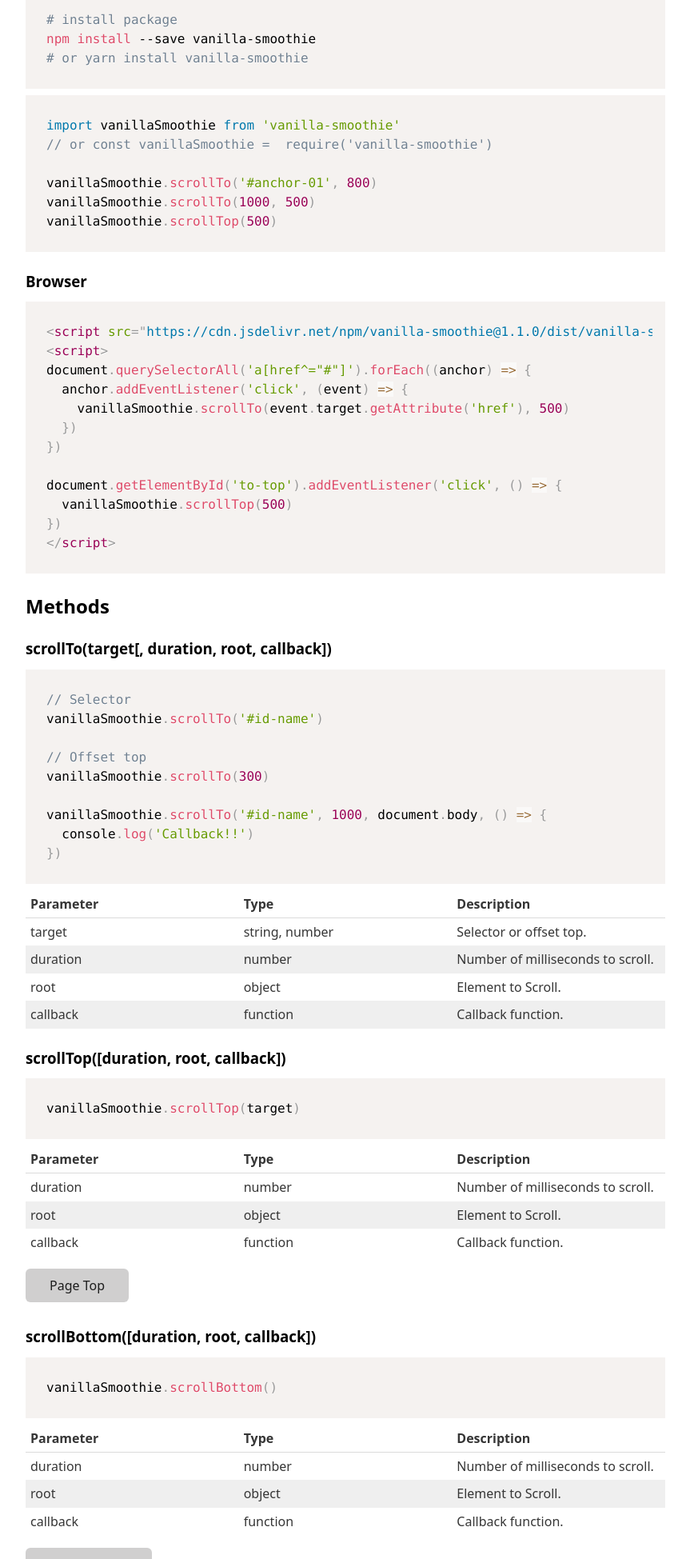
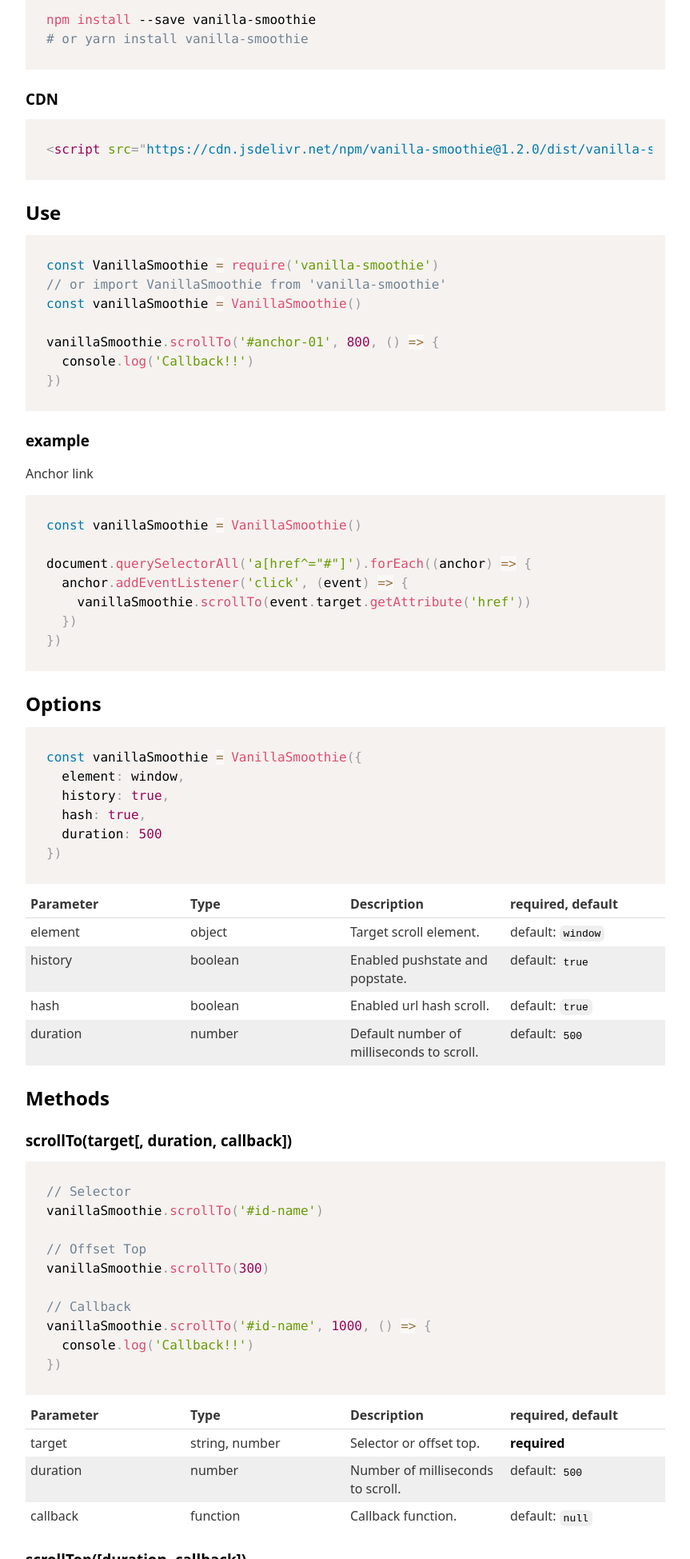
Before and after one commit to kimulaco/vanilla-smoothie, a website: page docs/index.html in a window 1280 px wide. Shown: the part 851-2800 px from the top of the page at 80% size, without its empty margins (208-1071 px from the left). Drawn offline with nearby package versions, Linux system fonts and the light colour scheme.

Commit message:
change babel to vanilla

```diff
--- a/docs/index.html
+++ b/docs/index.html
@@ -23,41 +23,82 @@
 
 
 <h2 id="overview">Overview</h2>
-<p>A minimal smooth scroll library based on vanilla JavaScript.</p>
+<p>A minimal smooth scroll library based on vanilla JavaScript. Compressed file size is about 2KB.</p>
 <p>This library has no dependencies on other libraries. So you can easily use it without being influenced by the presence of the framework.</p>
+<h2 id="install">Install</h2>
+<h3 id="npm">npm</h3>
+<pre><code class="language-shell">npm install --save vanilla-smoothie
+# or yarn install vanilla-smoothie</code></pre>
+<h3 id="cdn">CDN</h3>
+<pre><code class="language-html">&lt;script src=&quot;https://cdn.jsdelivr.net/npm/vanilla-smoothie@1.2.0/dist/vanilla-smoothie.min.js&quot;&gt;&lt;/script&gt;</code></pre>
 <h2 id="use">Use</h2>
-<h3 id="api">API</h3>
-<pre><code class="language-shell"># install package
-npm install --save vanilla-smoothie
-# or yarn install vanilla-smoothie</code></pre>
-<pre><code class="language-js">import vanillaSmoothie from &#39;vanilla-smoothie&#39;
-// or const vanillaSmoothie =  require(&#39;vanilla-smoothie&#39;)
+<pre><code class="language-js">const VanillaSmoothie = require(&#39;vanilla-smoothie&#39;)
+// or import VanillaSmoothie from &#39;vanilla-smoothie&#39;
+const vanillaSmoothie = VanillaSmoothie()
 
-vanillaSmoothie.scrollTo(&#39;#anchor-01&#39;, 800)
-vanillaSmoothie.scrollTo(1000, 500)
-vanillaSmoothie.scrollTop(500)</code></pre>
-<h3 id="browser">Browser</h3>
-<pre><code class="language-html">&lt;script src=&quot;https://cdn.jsdelivr.net/npm/vanilla-smoothie@1.1.0/dist/vanilla-smoothie.min.js&quot;&gt;&lt;/script&gt;
-&lt;script&gt;
+vanillaSmoothie.scrollTo(&#39;#anchor-01&#39;, 800, () =&gt; {
+  console.log(&#39;Callback!!&#39;)
+})</code></pre>
+<h3 id="example">example</h3>
+<p>Anchor link</p>
+<pre><code class="language-js">const vanillaSmoothie = VanillaSmoothie()
+
 document.querySelectorAll(&#39;a[href^=&quot;#&quot;]&#39;).forEach((anchor) =&gt; {
   anchor.addEventListener(&#39;click&#39;, (event) =&gt; {
-    vanillaSmoothie.scrollTo(event.target.getAttribute(&#39;href&#39;), 500)
+    vanillaSmoothie.scrollTo(event.target.getAttribute(&#39;href&#39;))
   })
-})
-
-document.getElementById(&#39;to-top&#39;).addEventListener(&#39;click&#39;, () =&gt; {
-  vanillaSmoothie.scrollTop(500)
-})
-&lt;/script&gt;</code></pre>
+})</code></pre>
+<h2 id="options">Options</h2>
+<pre><code class="language-js">const vanillaSmoothie = VanillaSmoothie({
+  element: window,
+  history: true,
+  hash: true,
+  duration: 500
+})</code></pre>
+<table>
+<thead>
+<tr>
+<th>Parameter</th>
+<th>Type</th>
+<th>Description</th>
+<th>required, default</th>
+</tr>
+</thead>
+<tbody><tr>
+<td>element</td>
+<td>object</td>
+<td>Target scroll element.</td>
+<td>default: <code>window</code></td>
+</tr>
+<tr>
+<td>history</td>
+<td>boolean</td>
+<td>Enabled pushstate and popstate.</td>
+<td>default: <code>true</code></td>
+</tr>
+<tr>
+<td>hash</td>
+<td>boolean</td>
+<td>Enabled url hash scroll.</td>
+<td>default: <code>true</code></td>
+</tr>
+<tr>
+<td>duration</td>
+<td>number</td>
+<td>Default number of milliseconds to scroll.</td>
+<td>default: <code>500</code></td>
+</tr>
+</tbody></table>
 <h2 id="methods">Methods</h2>
-<h3 id="scrolltotarget-duration-root-callback">scrollTo(target[, duration, root, callback])</h3>
+<h3 id="scrolltotarget-duration-callback">scrollTo(target[, duration, callback])</h3>
 <pre><code class="language-js">// Selector
 vanillaSmoothie.scrollTo(&#39;#id-name&#39;)
 
-// Offset top
+// Offset Top
 vanillaSmoothie.scrollTo(300)
 
-vanillaSmoothie.scrollTo(&#39;#id-name&#39;, 1000, document.body, () =&gt; {
+// Callback
+vanillaSmoothie.scrollTo(&#39;#id-name&#39;, 1000, () =&gt; {
   console.log(&#39;Callback!!&#39;)
 })</code></pre>
 <table>
@@ -66,80 +107,79 @@
 <th>Parameter</th>
 <th>Type</th>
 <th>Description</th>
+<th>required, default</th>
 </tr>
 </thead>
 <tbody><tr>
 <td>target</td>
 <td>string, number</td>
 <td>Selector or offset top.</td>
+<td><strong>required</strong></td>
 </tr>
 <tr>
 <td>duration</td>
 <td>number</td>
 <td>Number of milliseconds to scroll.</td>
-</tr>
-<tr>
-<td>root</td>
-<td>object</td>
-<td>Element to Scroll.</td>
+<td>default: <code>500</code></td>
 </tr>
 <tr>
 <td>callback</td>
 <td>function</td>
 <td>Callback function.</td>
+<td>default: <code>null</code></td>
 </tr>
 </tbody></table>
-<h3 id="scrolltopduration-root-callback">scrollTop([duration, root, callback])</h3>
-<pre><code class="language-js">vanillaSmoothie.scrollTop(target)</code></pre>
+<h3 id="scrolltopduration-callback">scrollTop([duration, callback])</h3>
+<pre><code class="language-js">vanillaSmoothie.scrollTop(1000, () =&gt; {
+  console.log(&#39;Callback!!&#39;)
+})</code></pre>
 <table>
 <thead>
 <tr>
 <th>Parameter</th>
 <th>Type</th>
 <th>Description</th>
+<th>required, default</th>
 </tr>
 </thead>
 <tbody><tr>
 <td>duration</td>
 <td>number</td>
 <td>Number of milliseconds to scroll.</td>
-</tr>
-<tr>
-<td>root</td>
-<td>object</td>
-<td>Element to Scroll.</td>
+<td>default: <code>500</code></td>
 </tr>
 <tr>
 <td>callback</td>
 <td>function</td>
 <td>Callback function.</td>
+<td>default: <code>null</code></td>
 </tr>
 </tbody></table>
 <p><button type="button" class="js-button-top">Page Top</button></p>
-<h3 id="scrollbottomduration-root-callback">scrollBottom([duration, root, callback])</h3>
-<pre><code class="language-js">vanillaSmoothie.scrollBottom()</code></pre>
+<h3 id="scrollbottomduration-callback">scrollBottom([duration, callback])</h3>
+<pre><code class="language-js">vanillaSmoothie.scrollBottom(1000, () =&gt; {
+  console.log(&#39;Callback!!&#39;)
+})</code></pre>
 <table>
 <thead>
 <tr>
 <th>Parameter</th>
 <th>Type</th>
 <th>Description</th>
+<th>required, default</th>
 </tr>
 </thead>
 <tbody><tr>
 <td>duration</td>
 <td>number</td>
 <td>Number of milliseconds to scroll.</td>
-</tr>
-<tr>
-<td>root</td>
-<td>object</td>
-<td>Element to Scroll.</td>
+<td>default: <code>500</code></td>
 </tr>
 <tr>
 <td>callback</td>
 <td>function</td>
 <td>Callback function.</td>
+<td>default: <code>null</code></td>
 </tr>
 </tbody></table>
 <p><button type="button" class="js-button-bottom">Page Bottom</button></p>
--- a/docs/js/script.js
+++ b/docs/js/script.js
@@ -1,11 +1,13 @@
-/* global vanillaSmoothie */
+/* global VanillaSmoothie */
 /* eslint no-console: 0 */
 (function () {
   'use strict'
 
-  if (typeof vanillaSmoothie === 'undefined') {
+  if (typeof VanillaSmoothie === 'undefined') {
     return
   }
+
+  const vanillaSmoothie = new VanillaSmoothie()
 
   const setClickEvent = function (selector, func) {
     document.querySelectorAll(selector).forEach(function (elenemt) {
--- a/docs/js/vanilla-smoothie.js
+++ b/docs/js/vanilla-smoothie.js
@@ -1,12 +1,8 @@
 /**
- * VanillaSmoothie.js v1.1.0
+ * VanillaSmoothie.js v1.2.0
  * https://kimulaco.github.io/vanilla-smoothie/
- *
- * Copyright (c) kimulaco
+ * Copyright (c) 2019 kimulaco
  * This software is released under the MIT License.
- * https://github.com/kimulaco/vanilla-smoothie/blob/develop/LICENSE
- *
- * Date: Thu, 18 Apr 2019 11:25:15 GMT
  */
 (function (global, factory) {
   typeof exports === 'object' && typeof module !== 'undefined' ? module.exports = factory() :
@@ -14,159 +10,184 @@
   (global = global || self, global['vanilla-smoothie'] = factory());
 }(this, function () { 'use strict';
 
-  function _typeof(obj) {
-    if (typeof Symbol === "function" && typeof Symbol.iterator === "symbol") {
-      _typeof = function (obj) {
-        return typeof obj;
-      };
-    } else {
-      _typeof = function (obj) {
-        return obj && typeof Symbol === "function" && obj.constructor === Symbol && obj !== Symbol.prototype ? "symbol" : typeof obj;
-      };
+  const win = window;
+  const doc = win.document;
+  const body = doc.body;
+  const docElement = doc.documentElement;
+  const history = win.history && win.history.pushState ? win.history : null;
+  let hash = '';
+
+  /**
+   * easeInOutCubic
+   * @param {number} t
+   * @return {number}
+   */
+  const easeInOutCubic = (t) => {
+    return t < 0.5 ?
+      4 * t * t * t :
+      (t - 1) * (2 * t - 2) * (2 * t - 2) + 1
+  };
+
+  /**
+   * getScrollPageBottom
+   * @return {number}
+   */
+  const getScrollPageBottom = () => {
+    return Math.max.apply(null, [
+      body.clientHeight,
+      body.scrollHeight,
+      docElement.scrollHeight,
+      docElement.clientHeight
+    ]) - win.innerHeight
+  };
+
+  /**
+   * getTargetTop
+   * @param {number|string} target
+   * @return {number|boolean}
+   */
+  const getTargetTop = (target) => {
+    let targetElement = {};
+
+    if (typeof target === 'number') {
+      return target
+    } else if (typeof target === 'string') {
+      if (target[0] === '#') hash = target;
+
+      targetElement = doc.querySelector(target);
+
+      if (!targetElement) return false
+
+      return targetElement.getBoundingClientRect().top + win.pageYOffset
     }
 
-    return _typeof(obj);
-  }
+    return false
+  };
 
-  function _classCallCheck(instance, Constructor) {
-    if (!(instance instanceof Constructor)) {
-      throw new TypeError("Cannot call a class as a function");
+  /**
+   * getScrollTop
+   * @param {number} startV
+   * @param {number} endV
+   * @param {number} elapsed
+   * @param {number} duration
+   * @return {number}
+   */
+  const getScrollTop = (startV, endV, elapsed, duration) => {
+    if (elapsed > duration) {
+      return endV
+    }
+
+    return startV + (endV - startV) *
+      easeInOutCubic(elapsed / duration)
+  };
+
+  /**
+   * VanillaSmoothie
+   * @constructor
+   * @param {object}
+   */
+  class VanillaSmoothie {
+    constructor(option = {}) {
+      this.option = Object.assign({
+        element: win,
+        history: true,
+        hash: true,
+        duration: 500
+      }, option);
+      this.start = this.option.element.scrollTop || win.pageYOffset;
+      this.duration = this.option.duration;
+      this.end = 0;
+      this.clock = null;
+      this.callback = null;
+      this.popstateFlag = false;
+      this._scrollFrame = this._frame.bind(this);
+
+      if (this.option.history) {
+        win.addEventListener('popstate', () => {
+          if (location.hash) {
+            this._privateScrollTo(location.hash);
+          } else {
+            this._privateScrollTo(0);
+          }
+        });
+      }
+
+      if (this.option.hash) this._privateScrollTo(location.hash);
+    }
+
+    /**
+     * scrollTo
+     * @param {string|number} target
+     * @param {number} duration
+     * @param {function} callback
+     * @return {void}
+     */
+    scrollTo(target, duration, callback) {
+      this.clock = Date.now();
+      this.start = this.option.element.scrollTop || window.pageYOffset;
+      this.end = getTargetTop(target);
+      this.callback = callback;
+      this.duration = duration || this.option.duration;
+
+      this._scrollFrame();
+    }
+
+    /**
+     * scrollTop
+     * @param {number} duration
+     * @param {object} root
+     * @param {function} callback
+     * @return {void}
+     */
+    scrollTop(duration, callback) {
+      this.scrollTo(0, duration, callback);
+    }
+
+    /**
+     * scrollBottom
+     * @param {number} duration
+     * @param {object} root
+     * @param {function} callback
+     * @return {void}
+     */
+    scrollBottom(duration, callback) {
+      this.scrollTo(getScrollPageBottom(), duration, callback);
+    }
+
+    _privateScrollTo(target) {
+      this.popstateFlag = true;
+      this.scrollTo(target, this.option.duration, () => {
+        this.popstateFlag = false;
+      });
+    }
+
+    /**
+     * _frame
+     * @return {void}
+     */
+    _frame() {
+      const elapsed = Date.now() - this.clock;
+
+      if (this.option.element === win) {
+        win.scroll(0, getScrollTop(this.start, this.end, elapsed, this.duration));
+      } else {
+        this.option.element.scrollTop = getScrollTop(this.start, this.end, elapsed, this.duration);
+      }
+
+      if (elapsed <= this.duration) {
+        requestAnimationFrame(this._scrollFrame);
+      } else {
+        if (hash && !this.popstateFlag) history.pushState(null, null, hash);
+
+        hash = '';
+
+        if (typeof this.callback === 'function') this.callback();
+      }
     }
   }
 
-  function _defineProperties(target, props) {
-    for (var i = 0; i < props.length; i++) {
-      var descriptor = props[i];
-      descriptor.enumerable = descriptor.enumerable || false;
-      descriptor.configurable = true;
-      if ("value" in descriptor) descriptor.writable = true;
-      Object.defineProperty(target, descriptor.key, descriptor);
-    }
-  }
+  if (typeof window !== 'undefined') win.VanillaSmoothie = VanillaSmoothie;
 
-  function _createClass(Constructor, protoProps, staticProps) {
-    if (protoProps) _defineProperties(Constructor.prototype, protoProps);
-    if (staticProps) _defineProperties(Constructor, staticProps);
-    return Constructor;
-  }
-
-  var win = window;
-  var doc = win.document;
-  var history = win.history && win.history.pushState ? win.history : null;
-  var body = doc.body;
-  var rootElement = doc.documentElement;
-
-  var requestAnimationFrame = win.requestAnimationFrame || win.mozRequestAnimationFrame || win.webkitRequestAnimationFrame || function (func) {
-    win.setTimeout(func, 15);
-  };
-
-  var clock = Date.now();
-  var time = 500;
-  var context = win;
-  var start = context.scrollTop || win.pageYOffset;
-  var end = 0;
-  var hash = '';
-  var callbackFunc = null;
-
-  var easeInOutCubic = function easeInOutCubic(t) {
-    return t < 0.5 ? 4 * t * t * t : (t - 1) * (2 * t - 2) * (2 * t - 2) + 1;
-  };
-
-  var getScrollPageBottom = function getScrollPageBottom() {
-    return Math.max.apply(null, [body.clientHeight, body.scrollHeight, rootElement.scrollHeight, rootElement.clientHeight]) - win.innerHeight;
-  };
-
-  var getTargetTop = function getTargetTop(target) {
-    var targetElement = {};
-
-    if (typeof target === 'number') {
-      return target;
-    } else if (typeof target === 'string') {
-      if (target[0] === '#') {
-        hash = target;
-      }
-
-      targetElement = doc.querySelector(target);
-
-      if (!targetElement) {
-        return false;
-      }
-
-      return targetElement.getBoundingClientRect().top + win.pageYOffset;
-    }
-
-    return false;
-  };
-
-  var getScrollTop = function getScrollTop(startV, endV, elapsed, duration) {
-    if (elapsed > duration) {
-      return endV;
-    }
-
-    return startV + (end - startV) * easeInOutCubic(elapsed / duration);
-  };
-
-  var scrollFrame = function scrollFrame() {
-    var elapsed = Date.now() - clock;
-
-    if (context === win) {
-      win.scroll(0, getScrollTop(start, end, elapsed, time));
-    } else {
-      context.scrollTop = getScrollTop(start, end, elapsed, time);
-    }
-
-    if (elapsed <= time) {
-      requestAnimationFrame(scrollFrame);
-    } else {
-      if (hash) {
-        history.pushState(null, null, hash);
-      }
-
-      hash = '';
-
-      if (typeof callbackFunc === 'function') {
-        callbackFunc();
-      }
-    }
-  };
-
-  var VanillaSmoothie = function () {
-    function VanillaSmoothie() {
-      _classCallCheck(this, VanillaSmoothie);
-    }
-
-    _createClass(VanillaSmoothie, [{
-      key: "scrollTo",
-      value: function scrollTo(target, duration, root, callback) {
-        clock = Date.now();
-        time = duration || 500;
-        context = root || win;
-        start = context.scrollTop || window.pageYOffset;
-        end = getTargetTop(target);
-        callbackFunc = callback;
-        scrollFrame();
-      }
-    }, {
-      key: "scrollTop",
-      value: function scrollTop(duration, root, callback) {
-        this.scrollTo(0, duration, root, callback);
-      }
-    }, {
-      key: "scrollBottom",
-      value: function scrollBottom(duration, root, callback) {
-        this.scrollTo(getScrollPageBottom(), duration, root, callback);
-      }
-    }]);
-
-    return VanillaSmoothie;
-  }();
-
-  var vanillaSmoothie = new VanillaSmoothie();
-
-  if ((typeof exports === "undefined" ? "undefined" : _typeof(exports)) !== 'object' && typeof module === 'undefined' && typeof window !== 'undefined') {
-    window.vanillaSmoothie = new VanillaSmoothie();
-  }
-
-  return vanillaSmoothie;
+  return VanillaSmoothie;
 
 }));
```
Also changed, not shown: package.json (+2 -7 lines), rollup.config.js (+2 -8 lines), src/js/license.js (+3 -7 lines), src/js/vanilla-smoothie.js (+82 -74 lines), .babelrc (deleted), README.md, dist/vanilla-smoothie.js, dist/vanilla-smoothie.min.js, 2 other files.
